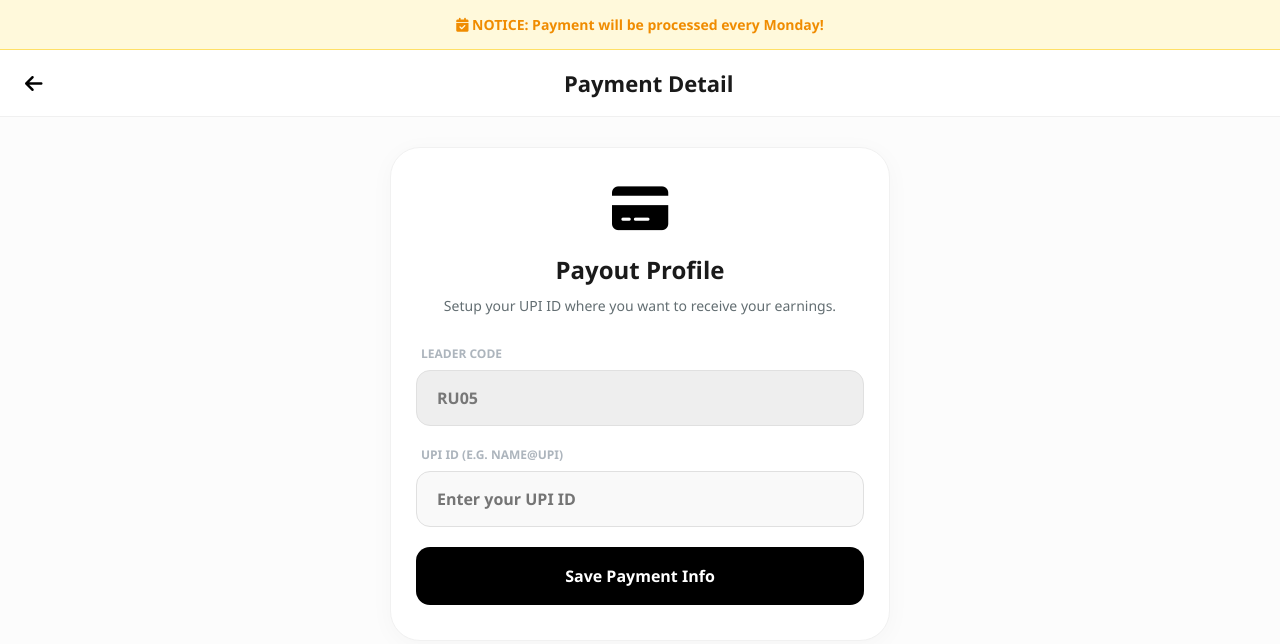
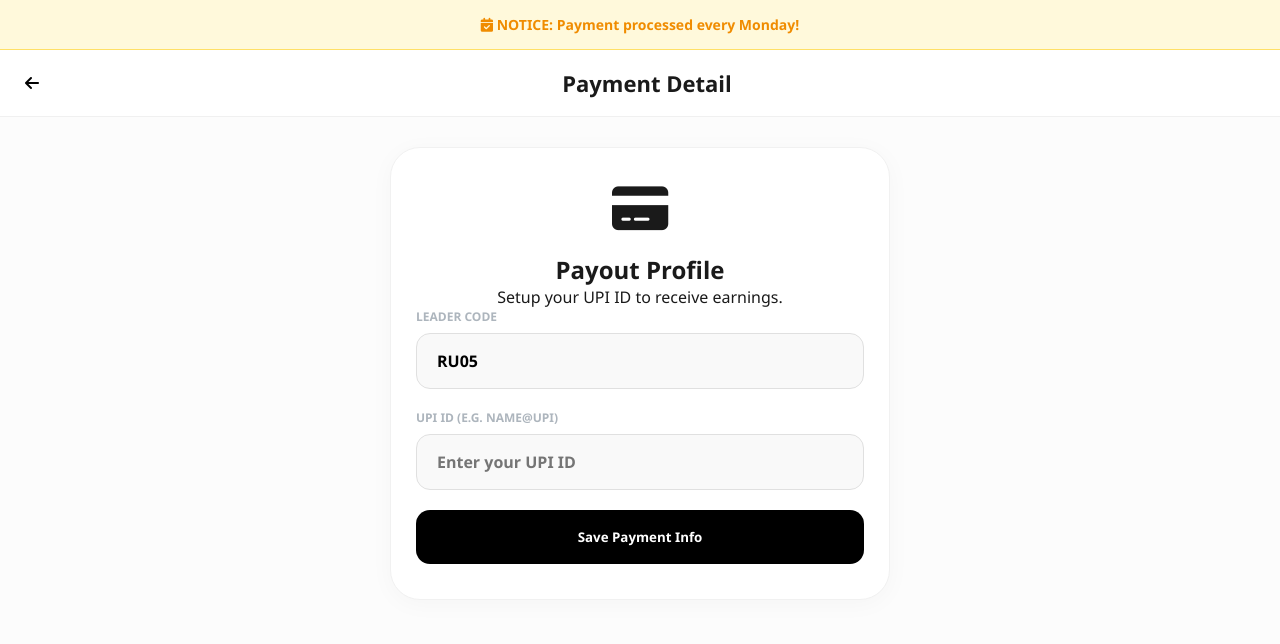
Before and after one commit to riseupearning-dotcom/Rise-up, a plain HTML site: page payment.html in a window 1280 px wide. Drawn offline with Linux system fonts and the light colour scheme.

Commit message:
Update payment.html

```diff
--- a/payment.html
+++ b/payment.html
@@ -8,95 +8,83 @@
     <style>
         * { margin: 0; padding: 0; box-sizing: border-box; font-family: 'Segoe UI', sans-serif; -webkit-tap-highlight-color: transparent; }
         body { background-color: #fcfcfc; color: #1a1a1a; }
-
-        /* Monday Alert Banner */
         .notice-banner { background: #fff9db; color: #f08c00; padding: 15px; text-align: center; font-weight: 800; font-size: 14px; border-bottom: 1px solid #ffe066; }
-
         header { background: #fff; padding: 18px 25px; display: flex; align-items: center; border-bottom: 1px solid #f0f0f0; }
         header h1 { font-size: 22px; font-weight: 800; flex: 1; text-align: center; }
-
         .main-content { padding: 30px 20px; display: flex; flex-direction: column; align-items: center; }
         .payment-card { background: #fff; border-radius: 30px; padding: 35px 25px; width: 100%; max-width: 500px; box-shadow: 0 4px 25px rgba(0,0,0,0.03); border: 1px solid #f1f1f1; text-align: center; }
-
-        .payment-card i { font-size: 50px; color: #000; margin-bottom: 20px; }
-        .payment-card h2 { font-size: 24px; font-weight: 800; margin-bottom: 10px; }
-        .payment-card p { color: #636e72; font-size: 14px; margin-bottom: 30px; }
-
         .form-group { text-align: left; margin-bottom: 20px; }
-        .form-group label { display: block; font-size: 12px; font-weight: 800; color: #adb5bd; text-transform: uppercase; margin-bottom: 8px; margin-left: 5px; }
+        .form-group label { display: block; font-size: 12px; font-weight: 800; color: #adb5bd; text-transform: uppercase; margin-bottom: 8px; }
         .form-group input { width: 100%; padding: 16px 20px; border: 1.5px solid #e0e0e0; border-radius: 14px; outline: none; font-size: 16px; font-weight: 700; background: #f9f9f9; }
-        .form-group input:focus { border-color: #000; background: #fff; }
-        .form-group input[readonly] { background: #eee; color: #777; cursor: not-allowed; }
-
-        .btn-save { width: 100%; background: #000; color: #fff; border: none; padding: 18px; border-radius: 14px; font-weight: 700; font-size: 16px; cursor: pointer; transition: 0.3s; }
-        .btn-save:active { transform: scale(0.98); }
-
-        .success-msg { display: none; margin-top: 15px; color: #0ca678; font-weight: 700; font-size: 14px; }
+        .btn-save { width: 100%; background: #000; color: #fff; border: none; padding: 18px; border-radius: 14px; font-weight: 700; cursor: pointer; }
+        #statusMsg { margin-top: 15px; font-weight: 700; font-size: 14px; display: none; }
     </style>
 </head>
 <body>
-
-    <div class="notice-banner">
-        <i class="fa-solid fa-calendar-check"></i> NOTICE: Payment will be processed every Monday!
-    </div>
-
-    <header>
-        <a href="home.html" style="color: #000; font-size: 20px;"><i class="fa-solid fa-arrow-left"></i></a>
-        <h1>Payment Detail</h1>
-    </header>
-
+    <div class="notice-banner"><i class="fa-solid fa-calendar-check"></i> NOTICE: Payment processed every Monday!</div>
+    <header><a href="home.html" style="color:#000;"><i class="fa-solid fa-arrow-left"></i></a><h1>Payment Detail</h1></header>
     <main class="main-content">
         <div class="payment-card">
-            <i class="fa-solid fa-credit-card"></i>
+            <i class="fa-solid fa-credit-card" style="font-size: 50px; margin-bottom: 20px;"></i>
             <h2>Payout Profile</h2>
-            <p>Setup your UPI ID where you want to receive your earnings.</p>
-
+            <p>Setup your UPI ID to receive earnings.</p>
             <div class="form-group">
                 <label>Leader Code</label>
                 <input type="text" id="leaderCode" readonly>
             </div>
-
             <div class="form-group">
                 <label>UPI ID (e.g. name@upi)</label>
                 <input type="text" id="upiInput" placeholder="Enter your UPI ID">
             </div>
-
-            <button class="btn-save" onclick="savePayment()">Save Payment Info</button>
-            <div id="msg" class="success-msg">UPI Updated Successfully! ✅</div>
+            <button class="btn-save" id="saveBtn" onclick="savePayment()">Save Payment Info</button>
+            <div id="statusMsg"></div>
         </div>
     </main>
+    <script>
+        // API URL updated based on your SheetDB link
+        const API_URL = "https://sheetdb.io/api/v1/ordxis5n7cda9";
 
-    <script>
-        // Page load hote hi Leader Code bhar do
         window.onload = function() {
-            const savedCode = localStorage.getItem('userCode') || "RU05";
-            document.getElementById('leaderCode').value = savedCode;
-
-            // Agar pehle se UPI save hai toh dikhao
-            const allUpi = JSON.parse(localStorage.getItem('riseup_payouts')) || {};
-            if(allUpi[savedCode]) {
-                document.getElementById('upiInput').value = allUpi[savedCode];
-            }
+            document.getElementById('leaderCode').value = localStorage.getItem('userCode') || "RU05";
         };
 
-        function savePayment() {
+        async function savePayment() {
             const upi = document.getElementById('upiInput').value.trim();
-            const code = document.getElementById('leaderCode').value;
+            const owner = document.getElementById('leaderCode').value;
+            const msg = document.getElementById('statusMsg');
+            const btn = document.getElementById('saveBtn');
 
-            if(!upi.includes('@')) {
-                alert("Please enter a valid UPI ID!");
-                return;
+            if(!upi.includes('@')) return alert("Invalid UPI ID!");
+
+            btn.disabled = true;
+            btn.innerText = "Saving...";
+            msg.style.display = "block";
+            msg.style.color = "#f08c00";
+            msg.innerText = "Connecting to cloud...";
+
+            try {
+                // Pehle check karte hain agar is leader ki UPI pehle se hai toh use update karenge
+                await fetch(API_URL + "/owner/" + owner, { method: 'DELETE' });
+
+                // Nayi UPI entry add karna
+                const response = await fetch(API_URL, {
+                    method: 'POST',
+                    headers: { 'Content-Type': 'application/json' },
+                    body: JSON.stringify({
+                        "data": [{ "owner": owner, "upi": upi, "status": "UPI_UPDATED" }]
+                    })
+                });
+
+                if(response.ok) {
+                    msg.style.color = "#0ca678";
+                    msg.innerText = "UPI Saved Successfully! ✅";
+                }
+            } catch (e) {
+                msg.style.color = "#e74c3c";
+                msg.innerText = "Error saving data. Try again.";
             }
-
-            // Save in LocalStorage
-            let allUpi = JSON.parse(localStorage.getItem('riseup_payouts')) || {};
-            allUpi[code] = upi;
-            localStorage.setItem('riseup_payouts', JSON.stringify(allUpi));
-
-            // Show success message
-            const msg = document.getElementById('msg');
-            msg.style.display = 'block';
-            setTimeout(() => { msg.style.display = 'none'; }, 3000);
+            btn.disabled = false;
+            btn.innerText = "Save Payment Info";
         }
     </script>
 </body>
```
